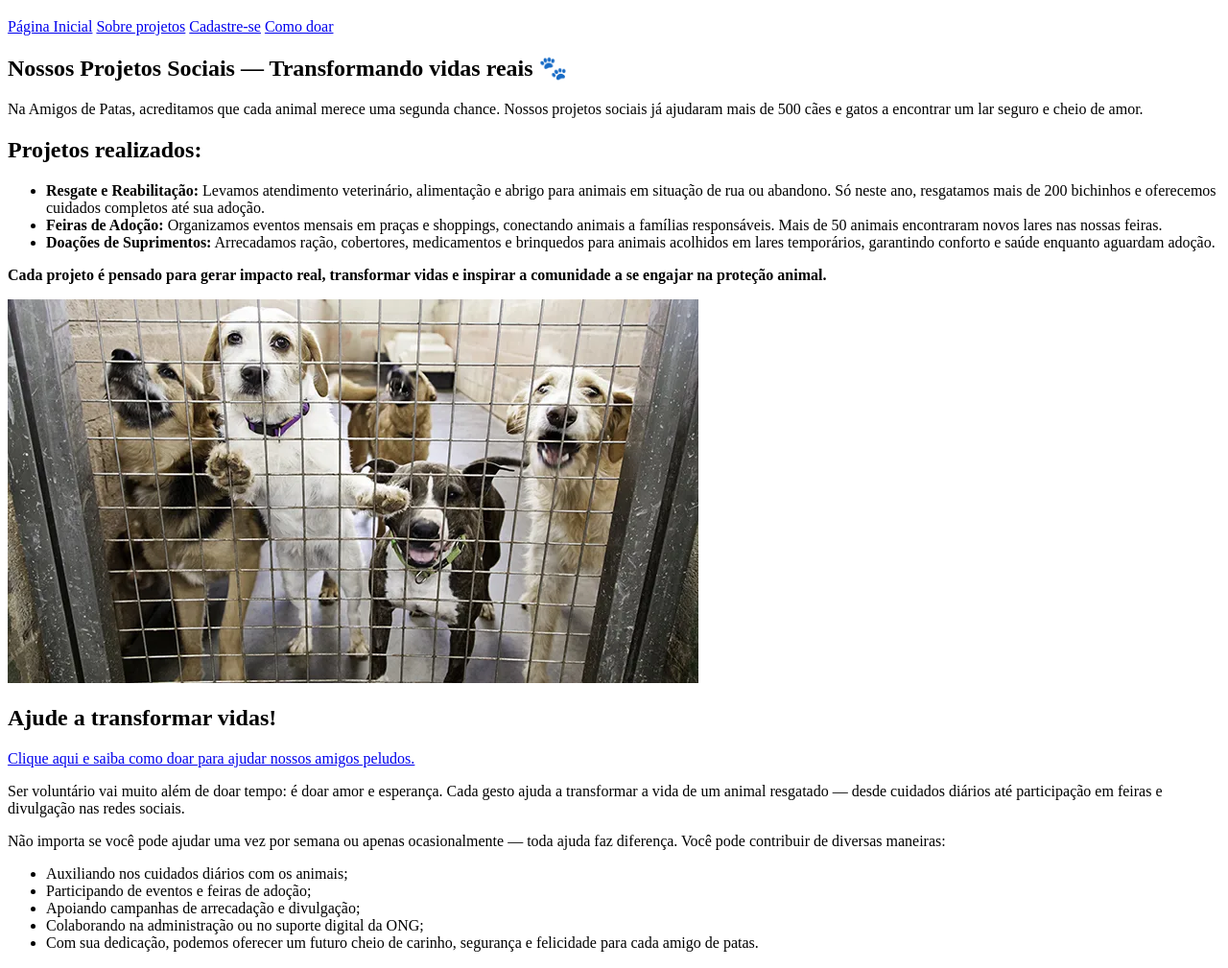
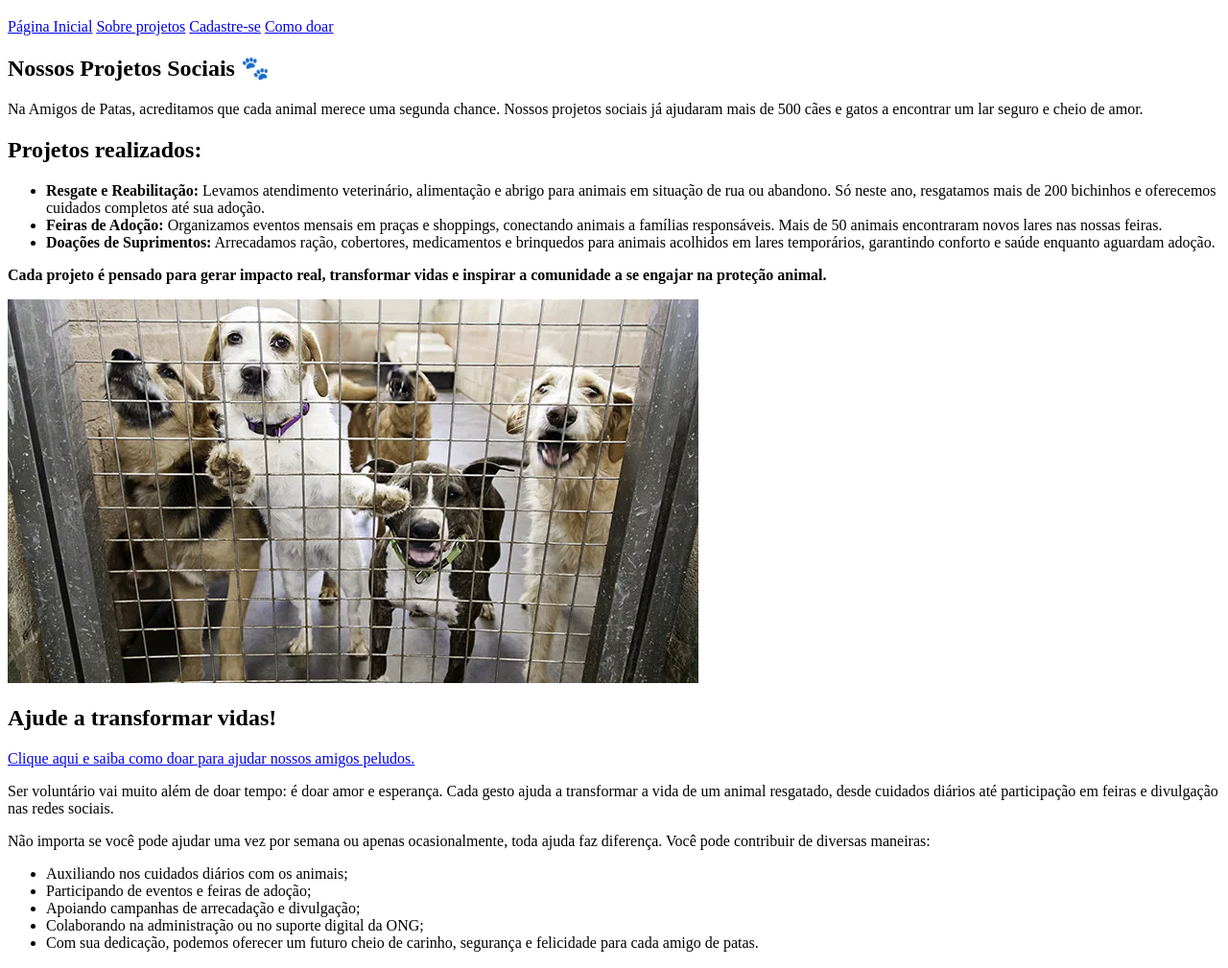
Before and after one commit to thaisfernanda12/Atividade1_ONG_Animais, a plain HTML site: page projetossociais.html in a window 1280 px wide. Shown: the part 273-1282 px from the top of the page at 96% size. Drawn offline with Linux system fonts and the light colour scheme.

Commit message:
atualização

```diff
--- a/projetossociais.html
+++ b/projetossociais.html
@@ -24,7 +24,7 @@
     <!--informações principais-->
     <main>
         <section class="projetos">
-            <h1>Nossos Projetos Sociais — Transformando vidas reais 🐾</h1>
+            <h1>Nossos Projetos Sociais 🐾</h1>
             <p>Na Amigos de Patas, acreditamos que cada animal merece uma segunda chance. Nossos projetos sociais já ajudaram mais de 500 cães e gatos a encontrar um lar seguro e cheio de amor.</p>
 
             <h2>Projetos realizados:</h2>
@@ -48,8 +48,8 @@
         <!--links para outras areas-->
 
         <section class="voluntariado">
-            <p>Ser voluntário vai muito além de doar tempo: é doar amor e esperança. Cada gesto ajuda a transformar a vida de um animal resgatado — desde cuidados diários até participação em feiras e divulgação nas redes sociais.</p>
-            <p>Não importa se você pode ajudar uma vez por semana ou apenas ocasionalmente — toda ajuda faz diferença. Você pode contribuir de diversas maneiras:</p>
+            <p>Ser voluntário vai muito além de doar tempo: é doar amor e esperança. Cada gesto ajuda a transformar a vida de um animal resgatado, desde cuidados diários até participação em feiras e divulgação nas redes sociais.</p>
+            <p>Não importa se você pode ajudar uma vez por semana ou apenas ocasionalmente, toda ajuda faz diferença. Você pode contribuir de diversas maneiras:</p>
 
             <ul>
                 <li>Auxiliando nos cuidados diários com os animais;</li>
```
